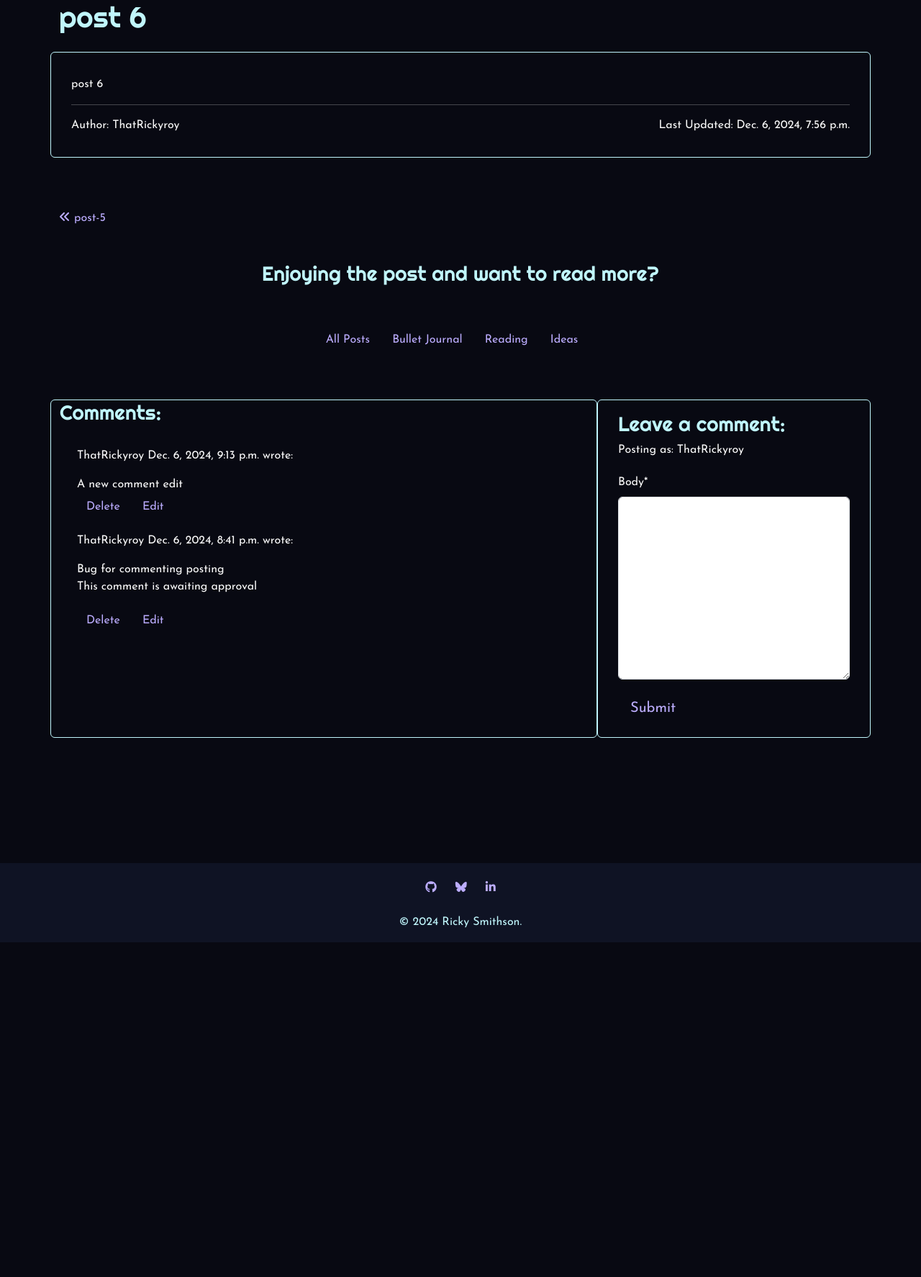
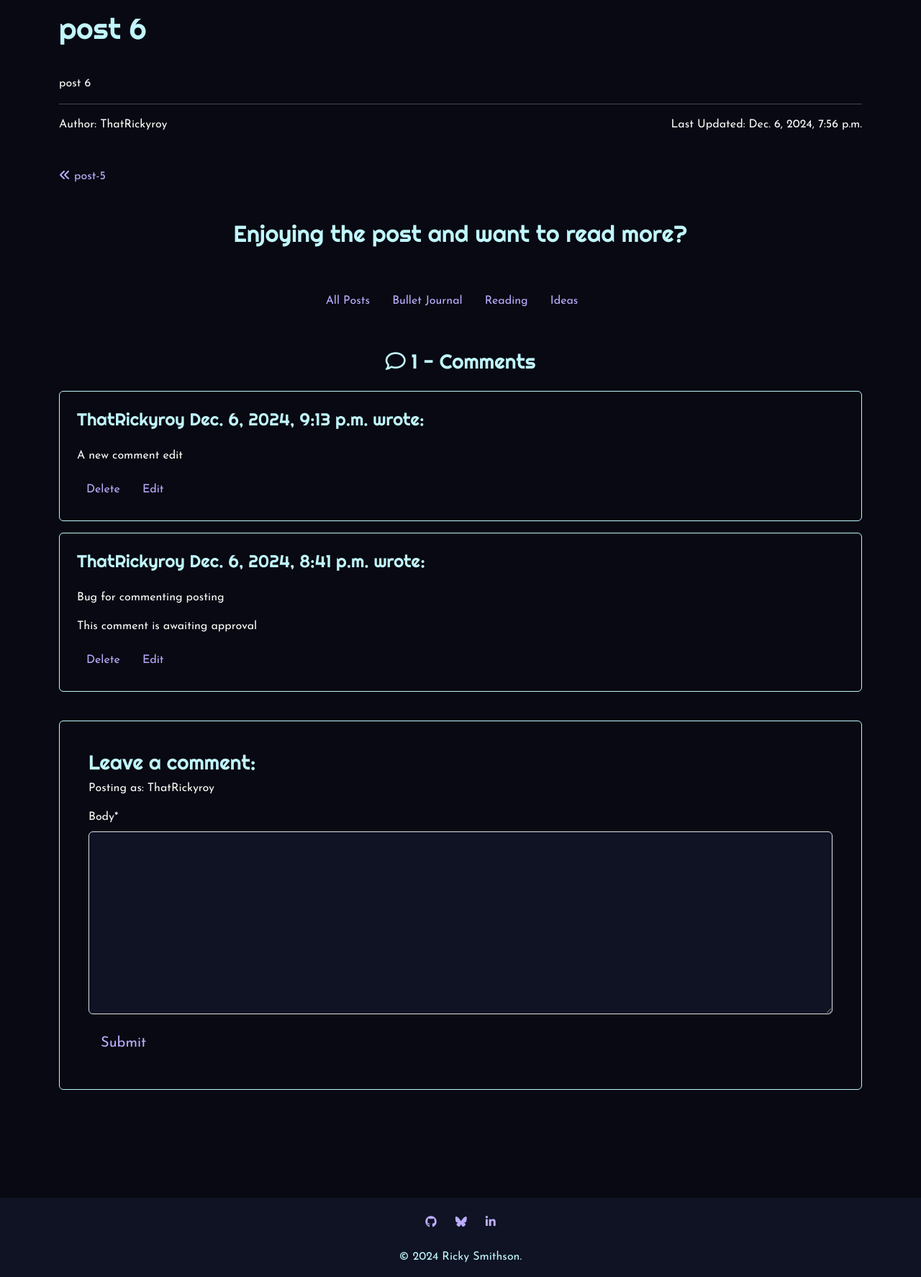
Before and after one commit to TheRickyroy/pixel-to-page, a Django app: a page that uses blog/templates/blog/post_detail.html in a window 1280 px wide. Shown: the part 147-1921 px from the top of the page at 72% size. Before the commit the page ends 1456 px from the top, so only its background shows below. Run offline with Django 4.2, Linux system fonts and the light colour scheme; a user stored in the database is signed in; data comes from the database, SQL or seed files in the repository; both versions use the stored data as it was after the commit; some libraries are stand-ins or nearby versions; some web fonts are replaced.

Commit message:
style: blog, post and home page layouts updated

```diff
--- a/blog/templates/blog/blog.html
+++ b/blog/templates/blog/blog.html
@@ -12,10 +12,11 @@
         <div class="row text-center">
             <div class="row align-items-center">
                 <div class="col-md-12">
-                    <a class="btn {% if request.resolver_match.url_name == 'blog' %}active{% endif %}" href="{% url 'blog' %}">All Posts</a>
+                    <a class="btn {% if request.resolver_match.url_name == 'blog' %}active{% endif %}"
+                        href="{% url 'blog' %}">All Posts</a>
                     {% for category in categories %}
                     <a class="btn {% if request.resolver_match.url_name == 'category' and request.resolver_match.kwargs.category_slug == category.slug %}active{% endif %}"
-                       href="{% url 'category' category.slug %}">
+                        href="{% url 'category' category.slug %}">
                         {{ category }}
                     </a>
                     {% endfor %}
--- a/blog/templates/blog/post_detail.html
+++ b/blog/templates/blog/post_detail.html
@@ -20,7 +20,7 @@
           alt="{{ post.featured_image_alt|default:post.category.default_image_alt }}">
         {% endif %}
       </div>
-      <div class="col-md-12">
+      <div class="col-md-12 pt-3">
         <h1 class="post-title">{{ post.title }}</h1>
       </div>
     </div>
@@ -29,7 +29,7 @@
 
 <div class="container">
   <div class="row">
-    <div class="col card mb-4  mt-3 left  top">
+    <div class="col mb-4  mt-3 left  top">
       <div class="card-body">
         <p class="card-text">
           {{ post.content | safe }}
@@ -49,7 +49,7 @@
 </div>
 
 <!-- After Post CTA -->
-<div class="container py-5">
+<div class="container pt-2 pb-5">
   <div class="row text-center">
     <div class="col-6 text-start">
       {% if previous_post %}
@@ -59,10 +59,11 @@
     </div>
     <div class="col-6 text-end">
       {% if next_post %}
-      <a href="{% url 'post_detail' next_post.category.slug next_post.slug %}" alt="{{ next_post.title }}"> {{ next_post.title }}><i class="fa-solid fa-angles-right"></i></a>
+      <a href="{% url 'post_detail' next_post.category.slug next_post.slug %}" alt="{{ next_post.title }}">
+        {{ next_post.title }}><i class="fa-solid fa-angles-right"></i></a>
       {% endif %}
     </div>
-    <h3 class="py-5">Enjoying the post and want to read more?</h3>
+    <h2 class="py-5">Enjoying the post and want to read more?</h2>
     <div class="row align-items-center">
       <div class="col-md-12">
         <a class="btn" href="{% url 'blog' %}">All Posts</a>
@@ -74,15 +75,105 @@
   </div>
 </div>
 
+
+<!-- Displaying Comments Section -->
+<div class="container">
+  <div class="row text-center">
+    <div class="col">
+      <h3><i class="fa-regular fa-comment"></i> {{ comment_count }} - Comments</h3>
+    </div>
+  </div>
+
+  <div class="row">
+    <div class="col">
+
+        {% for comment in comments %}
+        <div
+          class="card my-3 p-4 comments {% if not comment.approved and comment.author == user %}faded{% elif not comment.approved %} d-none{% endif %}">
+          <h4>
+            {{ comment.author }}
+            <span class="font-weight-normal">{{ comment.created_on }}</span> wrote:
+          </h4>
+          <div class="py-3" id="comment{{ comment.id }}">
+            {{ comment.body | safe }}
+          </div>
+          {% if not comment.approved and comment.author == user %}
+          <p class="approval">This comment is awaiting approval</p>
+          {% endif %}
+          {% if user.is_authenticated and comment.author == user %}
+          <div class="comment-actions">
+            <button class="btn btn-delete" comment_id="{{ comment.id }}">Delete</button>
+            <button class="btn btn-edit" comment_id="{{ comment.id }}">Edit</button>
+          </div>
+          {% endif %}
+        </div>
+        {% endfor %}
+
+    </div>
+  </div>
+
+  <!-- Creating New Comments Section -->
+  <div class="row mt-4">
+    <div class="col">
+      <div class="card p-4">
+        <div class="card-body">
+          {% if user.is_authenticated %}
+          <h3>Leave a comment:</h3>
+          <p>Posting as: {{ user.username }}</p>
+          <form id="commentForm" method="post">
+            {{ comment_form | crispy }}
+            {% csrf_token %}
+            <button id="submitButton" type="submit" class="btn btn-signup btn-lg">Submit</button>
+          </form>
+          {% else %}
+          <p>Log in to leave a comment</p>
+          {% endif %}
+        </div>
+      </div>
+    </div>
+  </div>
+
+  <!-- Delete Confirmation Modal -->
+  <div class="modal fade" id="deleteModal" tabindex="-1" aria-labelledby="deleteModalLabel" aria-hidden="true">
+    <div class="modal-dialog">
+      <div class="modal-content">
+        <div class="modal-header">
+          <h5 class="modal-title" id="deleteModalLabel">Delete comment?</h5>
+          <button type="button" class="btn-close" data-bs-dismiss="modal" aria-label="Close"></button>
+        </div>
+        <div class="modal-body">
+          Are you sure you want to delete your comment? This action cannot be undone.
+        </div>
+        <div class="modal-footer">
+          <button type="button" class="btn btn-secondary" data-bs-dismiss="modal">Close</button>
+          <a id="deleteConfirm" href="#" class="btn btn-danger">Delete</a>
+        </div>
+      </div>
+    </div>
+  </div>
+</div>
+
+
+
+
+
+<!-- <i class="far fa-comments"></i> {{ comment_count }} -->
+
 <!-- Displaying Comments -->
- <div class="container">
+<!-- <div class="container">
   <div class="row">
-  <div class="col-md-8 card mb-4  mt-3 ">
-    <h3>Comments:</h3>
-    <div class="card-body">
+    <div class="col">
+      <div class="row">
+        <div class="col text-start">
+          <h3><i class="far fa-comments"></i> {{ comment_count }} Comments:</h3>
+        </div>
+      </div>
+    </div>
+    <div class="row">
+      <div class="card"> -->
 <!-- We want a for loop inside the empty control tags
           to iterate through each comment in comments -->
-      {% for comment in comments %}
+<!-- {% for comment in comments %}
         <div class="p-2 comments
           {% if not comment.approved and comment.author == user %}
           faded{% elif not comment.approved %} d-none{% endif %}">
@@ -104,18 +195,22 @@
           <button class="btn btn-delete" comment_id="{{ comment.id }}">Delete</button>
           <button class="btn btn-edit" comment_id="{{ comment.id }}">Edit</button>
           {% endif %}
-      </div>
+        </div> -->
 <!-- Our for loop ends here -->
-      {% endfor %}
+<!-- {% endfor %}
       </div>
     </div>
+  </div> -->
+
+
 <!-- Creating New Comments -->
+<!-- <div class="container">
     <div class="col-md-4 card mb-4 mt-3">
       <div class="card-body">
         {% if user.is_authenticated %}
         <h3>Leave a comment:</h3>
         <p>Posting as: {{ user.username }}</p>
-      <form id="commentForm" method="post" style="margin-top: 1.3em;">
+        <form id="commentForm" method="post">
           {{ comment_form | crispy }}
           {% csrf_token %}
           <button id="submitButton" type="submit" class="btn btn-signup btn-lg">Submit</button>
@@ -125,10 +220,11 @@
         {% endif %}
       </div>
     </div>
-</div>
+  </div> -->
+
 
 <!-- Delete confirmation modal -->
-<div class="modal fade" id="deleteModal" tabindex="-1" aria-labelledby="deleteModalLabel" aria-hidden="true">
+<!-- <div class="modal fade" id="deleteModal" tabindex="-1" aria-labelledby="deleteModalLabel" aria-hidden="true">
     <div class="modal-dialog">
       <div class="modal-content">
         <div class="modal-header">
@@ -146,7 +242,7 @@
       </div>
     </div>
   </div>
- </div>
+</div> -->
 {% endblock content %}
 
 {% block extras %}
--- a/static/css/style.css
+++ b/static/css/style.css
@@ -40,6 +40,12 @@ input {
 
 input:focus {
   background-color: var(--color-heading-muted);
+}
+
+.form-control,
+.form-control:focus {
+  background-color: var(--color-background-muted);
+  color: var(--color-heading);
 }
 
 section {
@@ -171,7 +177,8 @@ footer {
   color: var(--color-accent);
 }
 
-.btn-alt {
+.btn-alt,
+#submit {
   background-color: var(--color-accent);
   color: var(--color-background);
   font-weight: 500;
```
Also changed, not shown: home/templates/home/index.html (+9 -2 lines), db.sqlite3. Lines whose indentation alone changed are shown as unchanged.
